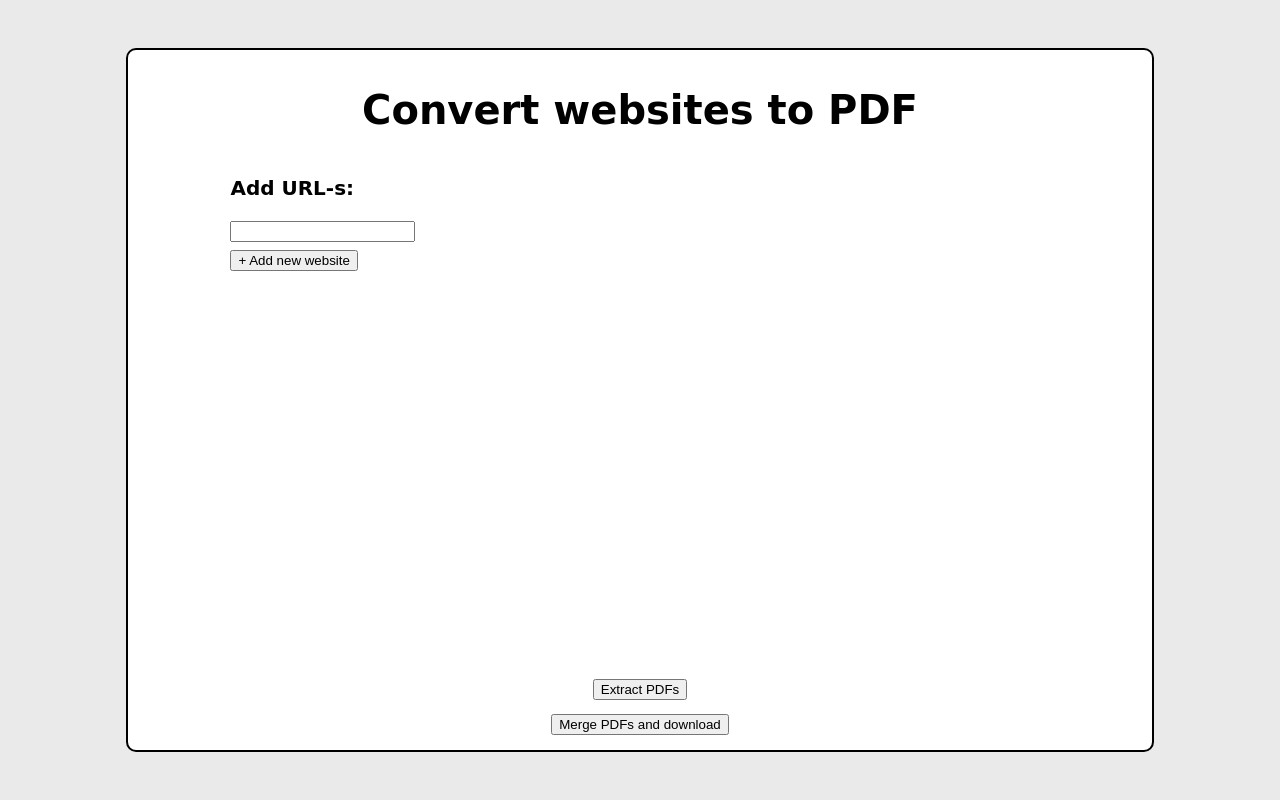
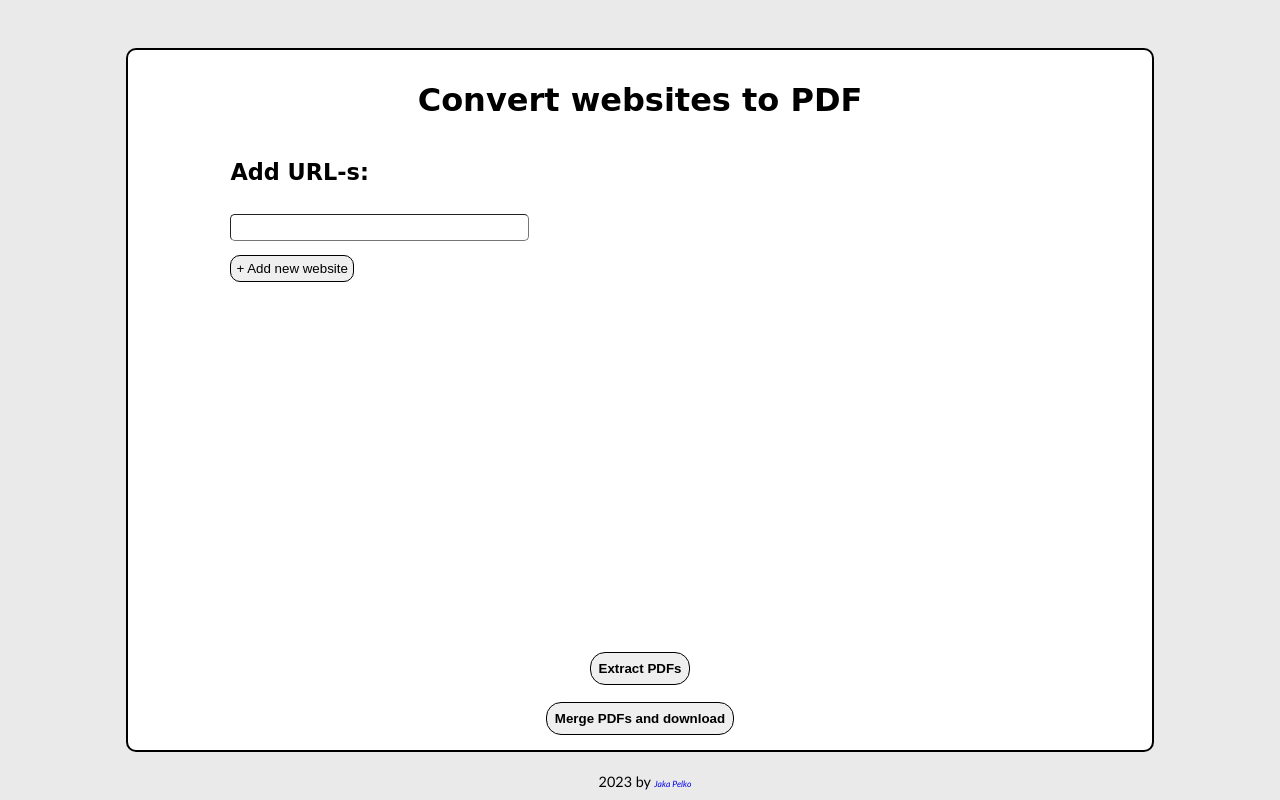
Before and after one commit to jakepel03/Website2PDF, a website: page public/index.html in a window 1280 px wide. Drawn offline with Linux system fonts and the light colour scheme; a web font is replaced by a local one.

Commit message:
Layout improvement

```diff
--- a/public/index.html
+++ b/public/index.html
@@ -42,6 +42,9 @@
                 </div>
             </div>
         </div>
+        <div class="footer">
+            <p>2023 by <i><a href="https://www.linkedin.com/in/jakapelko">Jaka Pelko</a></i></p>
+        </div>
     </div>
     <script src="functionality.js"></script>
 </body>
--- a/public/style.css
+++ b/public/style.css
@@ -7,11 +7,15 @@ body {
     margin: 0;
     height: 100%;
     font-family: 'Handjet', cursive;
-    font-size: 13px;
+    font-size: 16px;
 }
 
 h1, h2 {
     font-weight: bold;
+}
+
+h1 {
+    font-size: 1.4rem;
 }
 
 h2 {
@@ -83,8 +87,35 @@ a:hover {
     padding-bottom: 4px;
 }
 
+.url-textbox {
+    padding-left: 5px;
+    padding-right: 5px;
+    margin-right: 10px;
+    border-radius: 5px;
+    border-width: 1px;
+    width: 70%;
+    height: 1.4rem;
+}
+
+.url-textbox:focus {
+    outline-color: black;
+}
+
+.download-button {
+    font-size: 0.9rem;
+}
+
 .add-new-url-button {
-    flex-grow: 0;
+    margin-top: 5px;
+    padding: 5px;
+    border: 1px solid black;
+    border-radius: 10px;
+
+}
+
+.add-new-url-button:hover {
+    color: white;
+    background: #262626;
 }
 
 .extract-pdfs-button-container,
@@ -93,8 +124,60 @@ a:hover {
     text-align: center;
 }
 
-@media screen and (min-width: 480px) {
+.extract-button, .merge-button {
+    border: 1px solid black;
+    border-radius: 15px;
+    padding: 8px;
+    font-weight: bold;
+}
+
+.extract-button:hover, .merge-button:hover {
+    color: white;
+    background: #262626;
+}
+
+.footer {
+    width: 100%;
+    padding: 5px;
+    position: absolute;
+    bottom: 0;
+    text-align: center;
+    font-family: Calibri;
+    font-size: 0.9rem;
+}
+
+
+@media screen and (min-width: 560px) and (min-height: 600px){
     body {
         font-size: 20px;
     }
+    h1 {
+        font-size: 2rem;
+    }
+    h2 {
+        font-size: 1.4rem;
+    }
+    a {
+        font-size: 0.6em;
+    }
+    .url-textbox {
+        width: 50%;
+    }
 }
+@media screen and (min-width: 1000px) and (min-height: 600px){
+    body {
+        font-size: 30px;
+    }
+    h1 {
+        font-size: 2rem;
+    }
+    h2 {
+        font-size: 1.4rem;
+    }
+    a {
+        font-size: 0.6em;
+    }
+    .url-textbox {
+        width: 35%;
+    }
+}
--- a/server/server.js
+++ b/server/server.js
@@ -71,7 +71,7 @@ server.get('/download', function (request, response) {
     })
 });
 
-const port = 3000;
+const port = process.env.PORT || 3000;
 server.listen(port, () => {
     clearCache(); // deleting previous files in pdf folder
     console.log("Server is running on port " + port);
```
